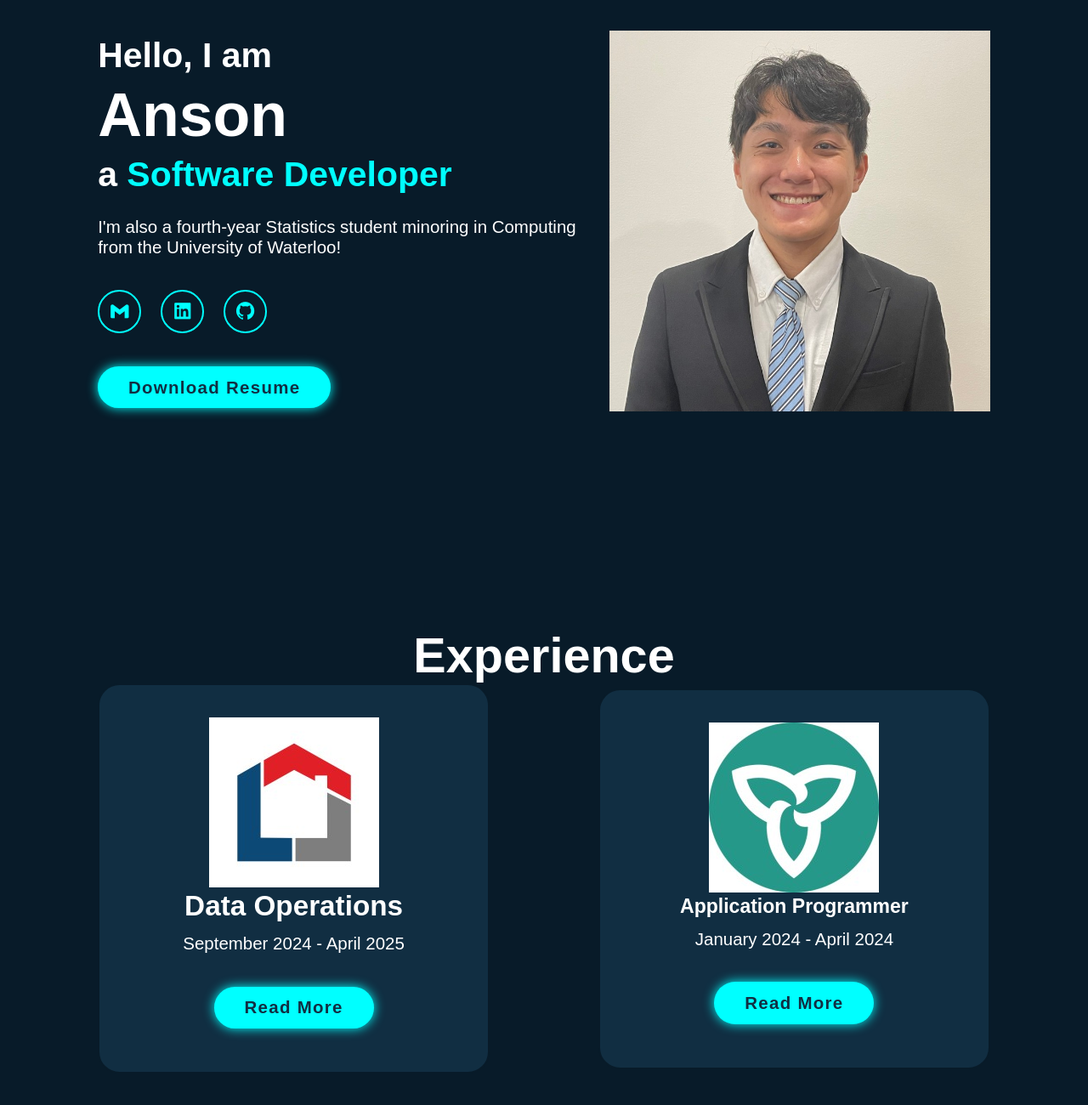
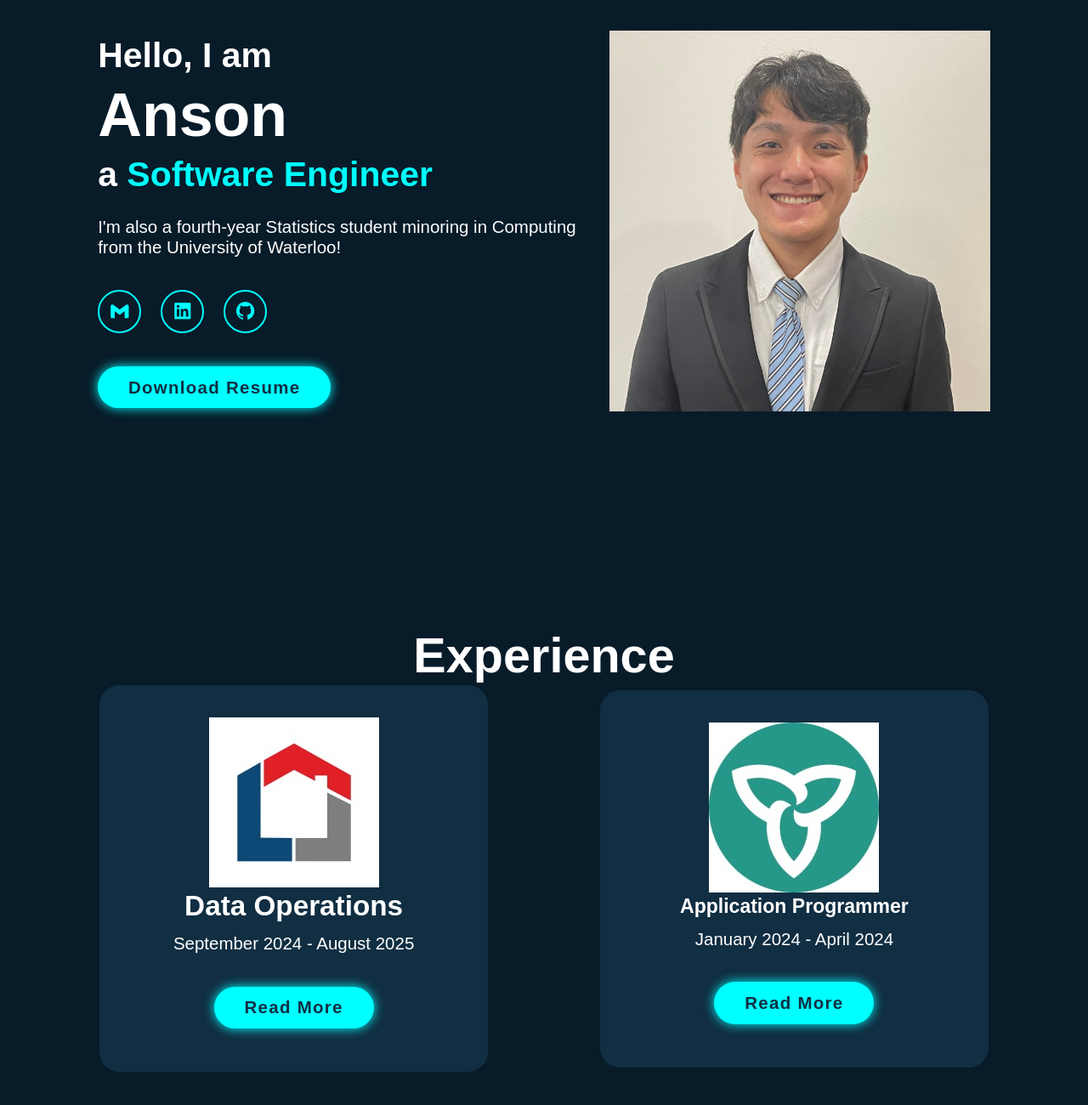
Before and after one commit to AnsonLiang26/AnsonLiang26.github.io, a plain HTML site: page index.html in a window 1280 px wide. Shown: the part 190-1490 px from the top of the page at 85% size. Drawn offline with nearby package versions, Linux system fonts and the light colour scheme.

Commit message:
Engineer :D

```diff
--- a/index.html
+++ b/index.html
@@ -29,7 +29,7 @@
             <div class="home-content">
                 <h3>Hello, I am</h3>
                 <h1>Anson</h1>
-                <h3>a <span>Software Developer</span></h3>
+                <h3>a <span>Software Engineer</span></h3>
 
                 <p>I'm also a fourth-year Statistics student minoring in Computing from the University of Waterloo!</p>
                 <div class="social-media">
@@ -51,7 +51,7 @@
                 <div class="experience-box">
                     <img src="img/NAS Logo.jpg" alt="NAS Logo" width="200" height="200">
                     <h3>Data Operations</h3>
-                    <p>September 2024 - April 2025</p>
+                    <p>September 2024 - August 2025</p>
                     <a class="btn" onclick="openPopup0()">Read More</a>
                 </div>
                 <div class="experience-box">
```
